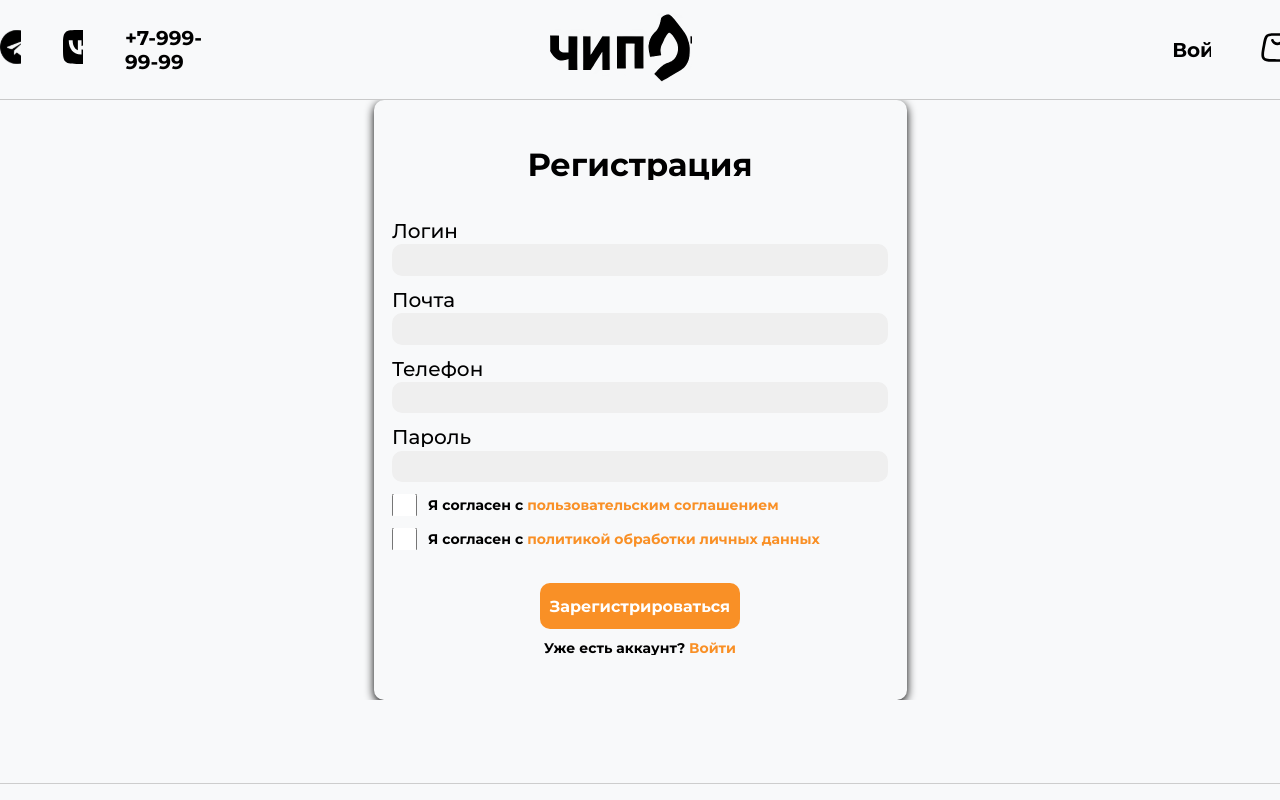
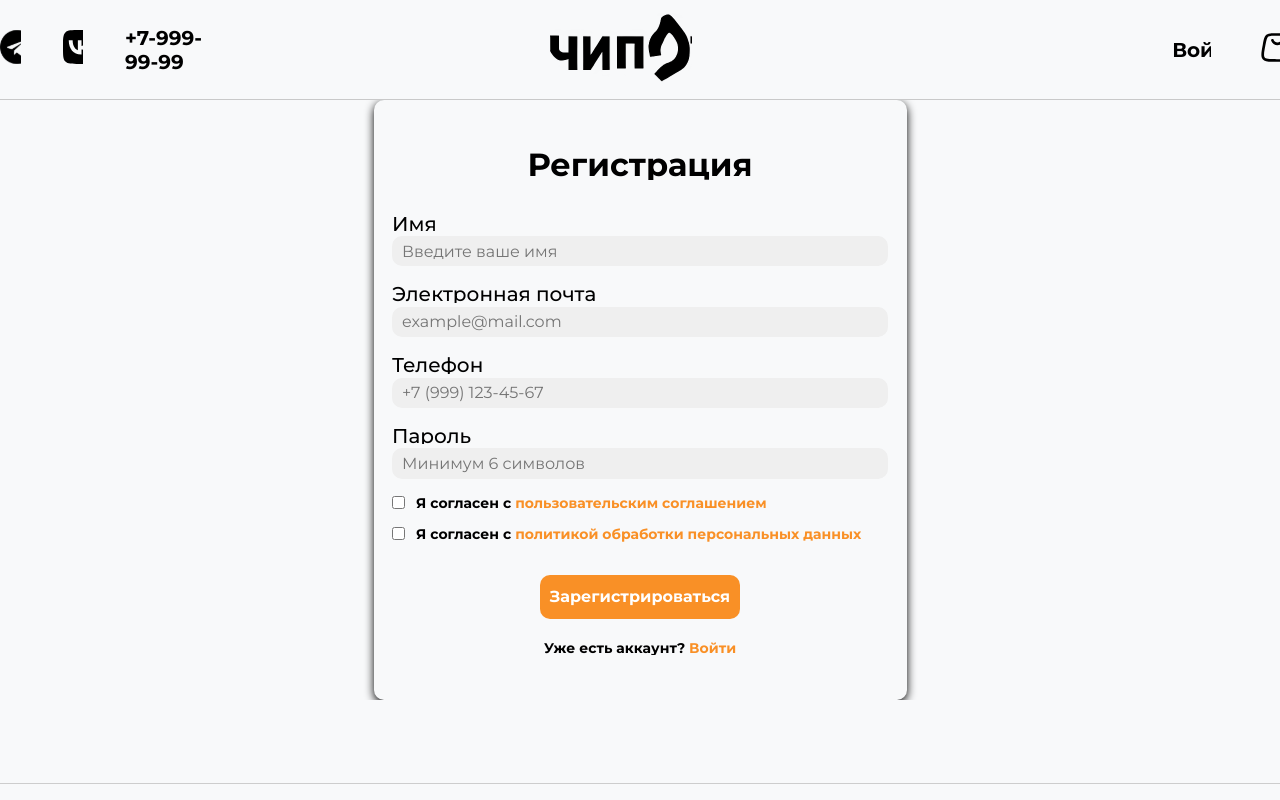
Before and after one commit to Sapizi/diplom, a Next.js app: page /pages/registration in a window 1280 px wide. Shown: the top 800 px of the page. Built offline with nearby package versions, Linux system fonts and the light colour scheme; no server answers.

Commit message:
рега

```diff
--- /dev/null
+++ b/lib/supabase.ts
@@ -0,0 +1,7 @@
+import { createClient } from '@supabase/supabase-js';
+const supabaseUrl = process.env.NEXT_PUBLIC_SUPABASE_URL;
+const supabaseAnonKey = process.env.NEXT_PUBLIC_SUPABASE_PUBLISHABLE_DEFAULT_KEY;
+if (!supabaseUrl || !supabaseAnonKey) {
+  throw new Error('Отсутствуют переменные окружения Supabase');
+}
+export const supabase = createClient(supabaseUrl, supabaseAnonKey);
--- a/package.json
+++ b/package.json
@@ -8,6 +8,7 @@
     "start": "next start"
   },
   "dependencies": {
+    "@supabase/supabase-js": "^2.87.1",
     "bcryptjs": "^3.0.3",
     "next": "15.5.5",
     "pg": "^8.16.3",
--- a/src/app/pages/registration/page.tsx
+++ b/src/app/pages/registration/page.tsx
@@ -1,12 +1,23 @@
-'use client'
-import Header from "@/app/components/Header/Header";
+'use client';
+
+import Header from '@/app/components/Header/Header';
+import Footer from '@/app/components/Footer/Footer';
 import {
-    CheckboxContainer, CheckBoxLink, CheckBoxText, LoginButton, LoginCheckbox, LoginContainer, LoginForm, LoginFormInput, LoginFormLabel, LoginFormTitle, LoginInputContainer
-} from "@/app/pages/registration/RegistrationStyles";
-import Footer from "@/app/components/Footer/Footer";
+  CheckboxContainer,
+  CheckBoxLink,
+  CheckBoxText,
+  LoginButton,
+  LoginContainer,
+  LoginForm,
+  LoginFormInput,
+  LoginFormLabel,
+  LoginFormTitle,
+  LoginInputContainer,
+} from '@/app/pages/registration/RegistrationStyles';
 import { useState } from 'react';
+import { supabase } from '../../../../lib/supabase';
 
-export default function LoginPage() {
+export default function RegistrationPage() {
   const [formData, setFormData] = useState({
     name: '',
     email: '',
@@ -18,7 +29,7 @@ export default function LoginPage() {
 
   const handleChange = (e: React.ChangeEvent<HTMLInputElement>) => {
     const { name, value } = e.target;
-        setFormData(prev => ({ ...prev, [name]: value }));
+    setFormData((prev) => ({ ...prev, [name]: value }));
   };
 
   const handleSubmit = async (e: React.FormEvent) => {
@@ -26,101 +37,149 @@ export default function LoginPage() {
     setError('');
     setSuccess('');
 
+    const { name, email, phone, password } = formData;
+    if (name.trim().length < 2) {
+      setError('Имя должно содержать минимум 2 символа');
+      return;
+    }
+    if (!/^\+?\d{10,15}$/.test(phone.replace(/\s/g, ''))) {
+      setError('Некорректный номер телефона (пример: +79991234567)');
+      return;
+    }
+    if (password.length < 6) {
+      setError('Пароль должен содержать минимум 6 символов');
+      return;
+    }
+
     try {
-            const res = await fetch('/api/auth/register', {
-                method: 'POST',
-                headers: {
-                    'Content-Type': 'application/json',
+      const { data, error: authError } = await supabase.auth.signUp({
+        email,
+        password,
+        options: {
+          data: {
+            name: name.trim(),
+            phone: phone.replace(/\D/g, ''),
           },
-                body: JSON.stringify(formData),
+        },
       });
 
-            const data = await res.json();
+      if (authError) {
+        setError(authError.message);
+        return;
+      }
 
-            if (res.ok) {
-                setSuccess(data.message);
-                // Очистить форму или перенаправить
+      if (!data.user) {
+        setError('Не удалось создать пользователя. Попробуйте позже.');
+        return;
+      }
+
+      setSuccess(
+        'Регистрация успешна! Мы отправили письмо для подтверждения на вашу почту.'
+      );
       setFormData({ name: '', email: '', phone: '', password: '' });
-                // Например, можно перенаправить:
-                // window.location.href = '/pages/login';
-            } else {
-                setError(data.error || 'Ошибка регистрации');
-            }
     } catch (err) {
-            setError('Произошла ошибка сети');
+      console.error('Unexpected error:', err);
+      setError('Произошла неизвестная ошибка. Попробуйте позже.');
     }
   };
 
   return (
     <>
-            <Header/>
+      <Header />
       <LoginContainer>
         <LoginForm onSubmit={handleSubmit}>
           <LoginFormTitle>Регистрация</LoginFormTitle>
 
-                    {error && <div style={{ color: 'red', marginBottom: '10px' }}>{error}</div>}
-                    {success && <div style={{ color: 'green', marginBottom: '10px' }}>{success}</div>}
+          {error && (
+            <div style={{ color: 'red', marginBottom: '12px', textAlign: 'center' }}>
+              {error}
+            </div>
+          )}
+          {success && (
+            <div style={{ color: 'green', marginBottom: '12px', textAlign: 'center' }}>
+              {success}
+            </div>
+          )}
 
-                    <div style={{ display:'flex', flexDirection:'column', gap:'12px', marginTop:'39px' }}>
+          <div style={{ display: 'flex', flexDirection: 'column', gap: '16px', marginTop: '32px' }}>
             <LoginInputContainer>
-                            <LoginFormLabel>Логин</LoginFormLabel>
+              <LoginFormLabel>Имя</LoginFormLabel>
               <LoginFormInput
-                                minLength={2}
-                                type={'text'}
-                                required={true}
+                type="text"
                 name="name"
                 value={formData.name}
                 onChange={handleChange}
+                required
+                minLength={2}
+                placeholder="Введите ваше имя"
               />
             </LoginInputContainer>
+
+
             <LoginInputContainer>
-                            <LoginFormLabel>Почта</LoginFormLabel>
+              <LoginFormLabel>Электронная почта</LoginFormLabel>
               <LoginFormInput
-                                type={'email'}
-                                required={true}
+                type="email"
                 name="email"
                 value={formData.email}
                 onChange={handleChange}
+                required
+                placeholder="example@mail.com"
               />
             </LoginInputContainer>
+
+
             <LoginInputContainer>
               <LoginFormLabel>Телефон</LoginFormLabel>
               <LoginFormInput
-                                minLength={11}
-                                maxLength={12}
-                                type={'tel'}
-                                required={true}
+                type="tel"
                 name="phone"
                 value={formData.phone}
                 onChange={handleChange}
+                required
+                placeholder="+7 (999) 123-45-67"
               />
             </LoginInputContainer>
+
             <LoginInputContainer>
               <LoginFormLabel>Пароль</LoginFormLabel>
               <LoginFormInput
-                                minLength={6}
-                                type={'password'}
-                                required={true}
+                type="password"
                 name="password"
                 value={formData.password}
                 onChange={handleChange}
+                required
+                minLength={6}
+                placeholder="Минимум 6 символов"
               />
             </LoginInputContainer>
+
             <CheckboxContainer>
-                            <LoginCheckbox type={'checkbox'} required={true}/>
-                            <CheckBoxText>Я согласен с <CheckBoxLink href={'/'}>пользовательским соглашением</CheckBoxLink></CheckBoxText>
+              <input type="checkbox" required />
+              <CheckBoxText>
+                Я согласен с{' '}
+                <CheckBoxLink href="/user-agreement">пользовательским соглашением</CheckBoxLink>
+              </CheckBoxText>
             </CheckboxContainer>
+
             <CheckboxContainer>
-                            <LoginCheckbox type={'checkbox'} required={true}/>
-                            <CheckBoxText>Я согласен с <CheckBoxLink href={'/'}>политикой обработки личных данных</CheckBoxLink></CheckBoxText>
+              <input type="checkbox" required />
+              <CheckBoxText>
+                Я согласен с{' '}
+                <CheckBoxLink href="/privacy-policy">политикой обработки персональных данных</CheckBoxLink>
+              </CheckBoxText>
             </CheckboxContainer>
           </div>
 
-                    <LoginButton type={'submit'}>Зарегистрироваться</LoginButton>
-                    <CheckBoxText style={{ marginTop: '10px' }}>Уже есть аккаунт? <CheckBoxLink href={'/pages/login'}>Войти</CheckBoxLink></CheckBoxText>
+          <LoginButton type="submit">Зарегистрироваться</LoginButton>
+
+          <CheckBoxText style={{ marginTop: '20px', textAlign: 'center' }}>
+            Уже есть аккаунт?{' '}
+            <CheckBoxLink href="/login">Войти</CheckBoxLink>
+          </CheckBoxText>
         </LoginForm>
       </LoginContainer>
-            <Footer/>
+      <Footer />
     </>
-    )
+  );
 }
```
Also changed, not shown: 1 other file (tests, documents, lock files or other folders). Lines whose indentation alone changed are shown as unchanged.
